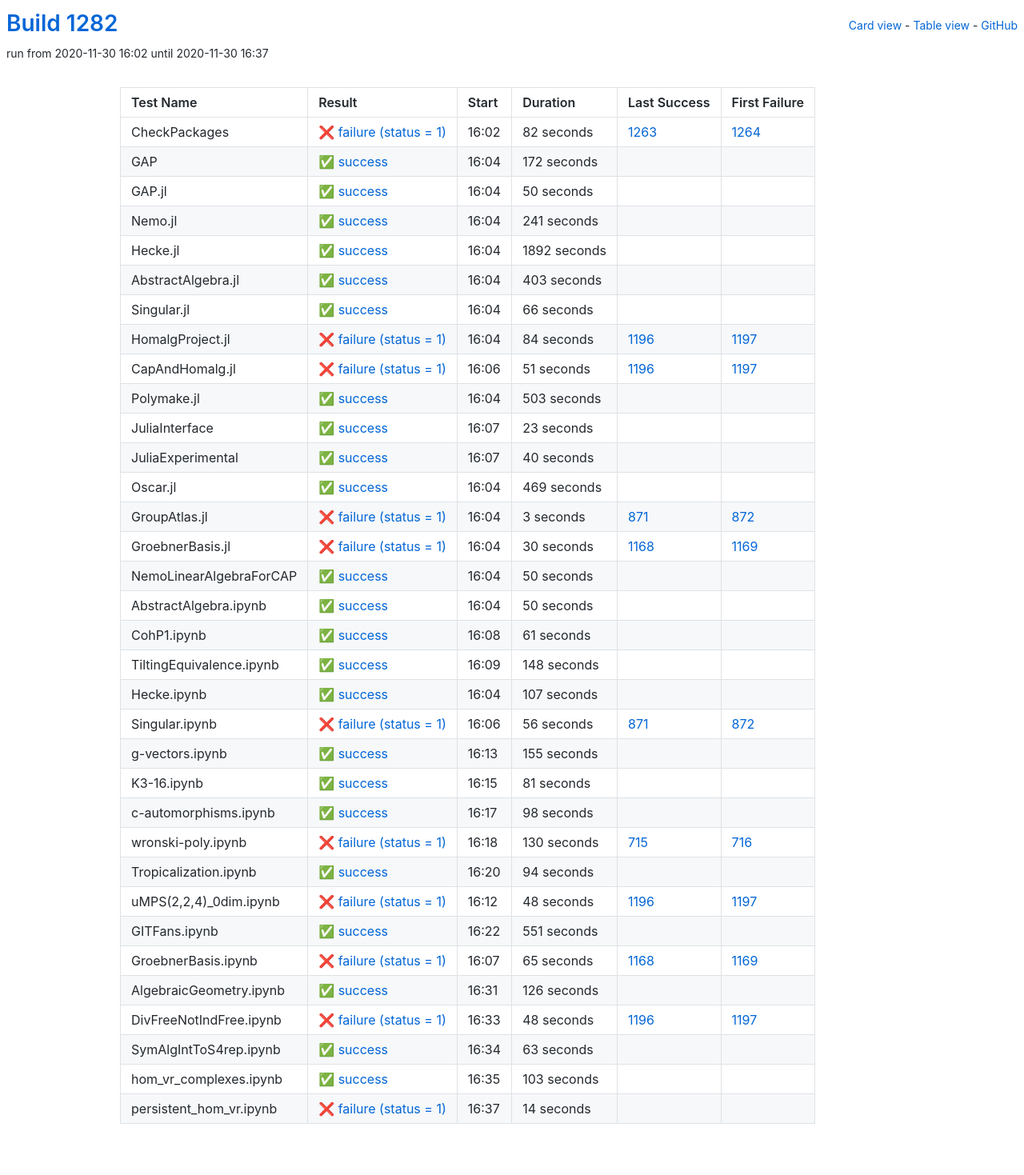
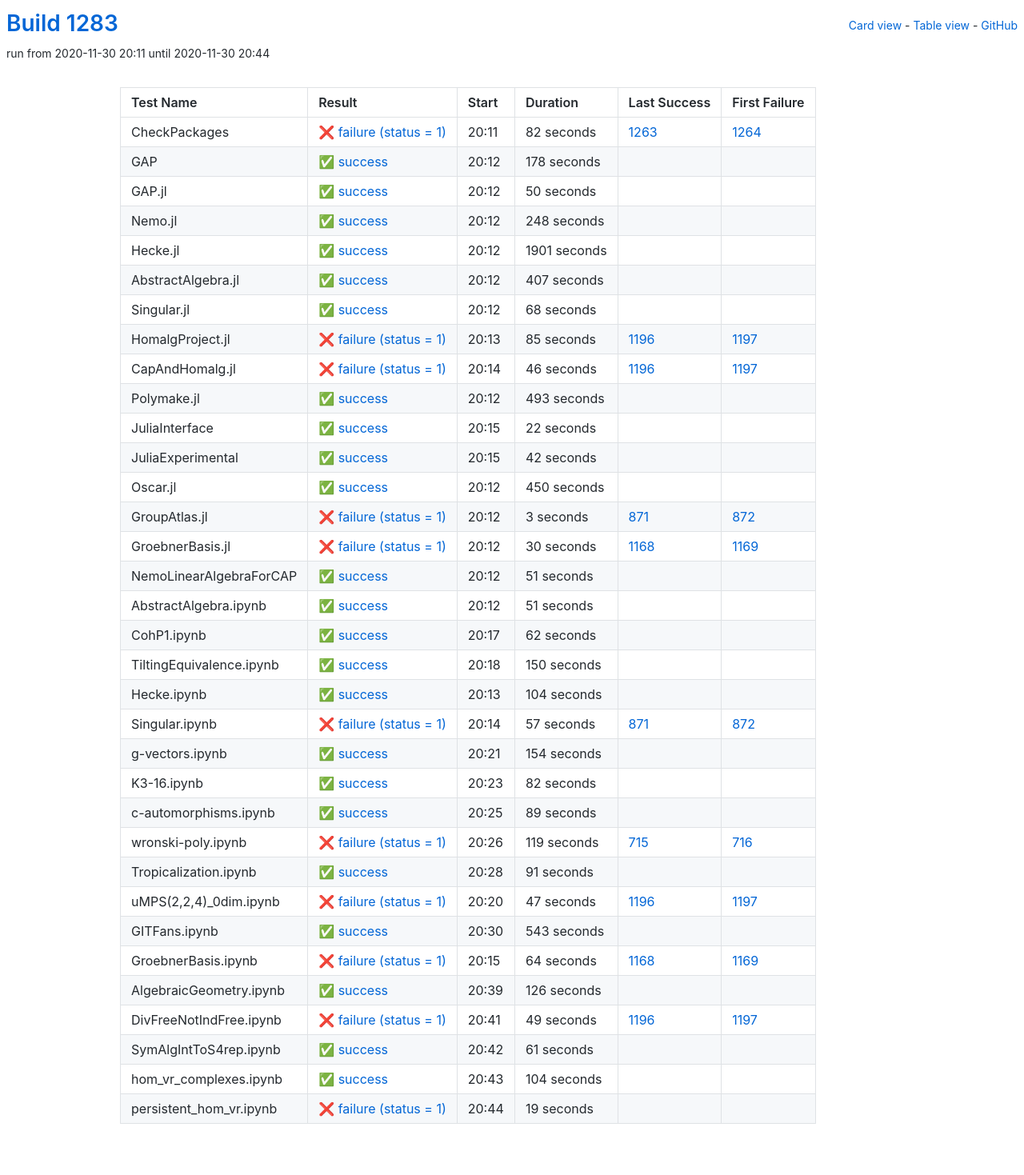
Before and after one commit to oscar-system/oscar-ci-status-stable, a Jekyll site: the page built from table.html, in a window 1280 px wide. Shown: the whole page at 80% size. Built offline with Jekyll 4.4.1, drawn with Linux system fonts in a browser that asks for light colours.

Commit message:
Build #1283

```diff
--- a/_data/ci.yml
+++ b/_data/ci.yml
@@ -1,6 +1,6 @@
 ---
-build: 1282
-build_url: https://oscarci.mathematik.uni-kl.de/job/oscar-stable/1282/
+build: 1283
+build_url: https://oscarci.mathematik.uni-kl.de/job/oscar-stable/1283/
 job: oscar-stable
 organization: oscar-system
 repo: oscar-ci-status-stable
@@ -8,8 +8,8 @@ repourl: https://github.com/oscar-system/oscar-ci-status-stable
 tests:
 - name: CheckPackages
   id: checkpackages
-  log: https://oscarci.mathematik.uni-kl.de/job/oscar-stable/1282/artifact/logs/build-1282/CheckPackages.log
-  start: 2020-11-30 16:02
+  log: https://oscarci.mathematik.uni-kl.de/job/oscar-stable/1283/artifact/logs/build-1283/CheckPackages.log
+  start: 2020-11-30 20:11
   success: false
   exitcode: 1
   status: failure
@@ -20,20 +20,20 @@ tests:
   first_failure_url: https://oscarci.mathematik.uni-kl.de/job/oscar-stable/1264/
 - name: GAP
   id: gap
-  log: https://oscarci.mathematik.uni-kl.de/job/oscar-stable/1282/artifact/logs/build-1282/GAP.log
-  start: 2020-11-30 16:04
+  log: https://oscarci.mathematik.uni-kl.de/job/oscar-stable/1283/artifact/logs/build-1283/GAP.log
+  start: 2020-11-30 20:12
   success: true
   exitcode: 0
   status: success
-  duration: 172
+  duration: 178
   last_success: false
   last_success_url:
   first_failure: false
   first_failure_url:
 - name: GAP.jl
   id: gap-jl
-  log: https://oscarci.mathematik.uni-kl.de/job/oscar-stable/1282/artifact/logs/build-1282/GAP.jl.log
-  start: 2020-11-30 16:04
+  log: https://oscarci.mathematik.uni-kl.de/job/oscar-stable/1283/artifact/logs/build-1283/GAP.jl.log
+  start: 2020-11-30 20:12
   success: true
   exitcode: 0
   status: success
@@ -44,128 +44,128 @@ tests:
   first_failure_url:
 - name: Nemo.jl
   id: nemo-jl
-  log: https://oscarci.mathematik.uni-kl.de/job/oscar-stable/1282/artifact/logs/build-1282/Nemo.jl.log
-  start: 2020-11-30 16:04
+  log: https://oscarci.mathematik.uni-kl.de/job/oscar-stable/1283/artifact/logs/build-1283/Nemo.jl.log
+  start: 2020-11-30 20:12
   success: true
   exitcode: 0
   status: success
-  duration: 241
+  duration: 248
   last_success: false
   last_success_url:
   first_failure: false
   first_failure_url:
 - name: Hecke.jl
   id: hecke-jl
-  log: https://oscarci.mathematik.uni-kl.de/job/oscar-stable/1282/artifact/logs/build-1282/Hecke.jl.log
-  start: 2020-11-30 16:04
+  log: https://oscarci.mathematik.uni-kl.de/job/oscar-stable/1283/artifact/logs/build-1283/Hecke.jl.log
+  start: 2020-11-30 20:12
   success: true
   exitcode: 0
   status: success
-  duration: 1892
+  duration: 1901
   last_success: false
   last_success_url:
   first_failure: false
   first_failure_url:
 - name: AbstractAlgebra.jl
   id: abstractalgebra-jl
-  log: https://oscarci.mathematik.uni-kl.de/job/oscar-stable/1282/artifact/logs/build-1282/AbstractAlgebra.jl.log
-  start: 2020-11-30 16:04
+  log: https://oscarci.mathematik.uni-kl.de/job/oscar-stable/1283/artifact/logs/build-1283/AbstractAlgebra.jl.log
+  start: 2020-11-30 20:12
   success: true
   exitcode: 0
   status: success
-  duration: 403
+  duration: 407
   last_success: false
   last_success_url:
   first_failure: false
   first_failure_url:
 - name: Singular.jl
   id: singular-jl
-  log: https://oscarci.mathematik.uni-kl.de/job/oscar-stable/1282/artifact/logs/build-1282/Singular.jl.log
-  start: 2020-11-30 16:04
+  log: https://oscarci.mathematik.uni-kl.de/job/oscar-stable/1283/artifact/logs/build-1283/Singular.jl.log
+  start: 2020-11-30 20:12
   success: true
   exitcode: 0
   status: success
-  duration: 66
+  duration: 68
   last_success: false
   last_success_url:
   first_failure: false
   first_failure_url:
 - name: HomalgProject.jl
   id: homalgproject-jl
-  log: https://oscarci.mathematik.uni-kl.de/job/oscar-stable/1282/artifact/logs/build-1282/HomalgProject.jl.log
-  start: 2020-11-30 16:04
+  log: https://oscarci.mathematik.uni-kl.de/job/oscar-stable/1283/artifact/logs/build-1283/HomalgProject.jl.log
+  start: 2020-11-30 20:13
   success: false
   exitcode: 1
   status: failure
-  duration: 84
+  duration: 85
   last_success: 1196
   last_success_url: https://oscarci.mathematik.uni-kl.de/job/oscar-stable/1196/
   first_failure: 1197
   first_failure_url: https://oscarci.mathematik.uni-kl.de/job/oscar-stable/1197/
 - name: CapAndHomalg.jl
   id: capandhomalg-jl
-  log: https://oscarci.mathematik.uni-kl.de/job/oscar-stable/1282/artifact/logs/build-1282/CapAndHomalg.jl.log
-  start: 2020-11-30 16:06
+  log: https://oscarci.mathematik.uni-kl.de/job/oscar-stable/1283/artifact/logs/build-1283/CapAndHomalg.jl.log
+  start: 2020-11-30 20:14
   success: false
   exitcode: 1
   status: failure
-  duration: 51
+  duration: 46
   last_success: 1196
   last_success_url: https://oscarci.mathematik.uni-kl.de/job/oscar-stable/1196/
   first_failure: 1197
   first_failure_url: https://oscarci.mathematik.uni-kl.de/job/oscar-stable/1197/
 - name: Polymake.jl
   id: polymake-jl
-  log: https://oscarci.mathematik.uni-kl.de/job/oscar-stable/1282/artifact/logs/build-1282/Polymake.jl.log
-  start: 2020-11-30 16:04
+  log: https://oscarci.mathematik.uni-kl.de/job/oscar-stable/1283/artifact/logs/build-1283/Polymake.jl.log
+  start: 2020-11-30 20:12
   success: true
   exitcode: 0
   status: success
-  duration: 503
+  duration: 493
   last_success: false
   last_success_url:
   first_failure: false
   first_failure_url:
 - name: JuliaInterface
   id: juliainterface
-  log: https://oscarci.mathematik.uni-kl.de/job/oscar-stable/1282/artifact/logs/build-1282/JuliaInterface.log
-  start: 2020-11-30 16:07
+  log: https://oscarci.mathematik.uni-kl.de/job/oscar-stable/1283/artifact/logs/build-1283/JuliaInterface.log
+  start: 2020-11-30 20:15
   success: true
   exitcode: 0
   status: success
-  duration: 23
+  duration: 22
   last_success: false
   last_success_url:
   first_failure: false
   first_failure_url:
 - name: JuliaExperimental
   id: juliaexperimental
-  log: https://oscarci.mathematik.uni-kl.de/job/oscar-stable/1282/artifact/logs/build-1282/JuliaExperimental.log
-  start: 2020-11-30 16:07
+  log: https://oscarci.mathematik.uni-kl.de/job/oscar-stable/1283/artifact/logs/build-1283/JuliaExperimental.log
+  start: 2020-11-30 20:15
   success: true
   exitcode: 0
   status: success
-  duration: 40
+  duration: 42
   last_success: false
   last_success_url:
   first_failure: false
   first_failure_url:
 - name: Oscar.jl
   id: oscar-jl
-  log: https://oscarci.mathematik.uni-kl.de/job/oscar-stable/1282/artifact/logs/build-1282/Oscar.jl.log
-  start: 2020-11-30 16:04
+  log: https://oscarci.mathematik.uni-kl.de/job/oscar-stable/1283/artifact/logs/build-1283/Oscar.jl.log
+  start: 2020-11-30 20:12
   success: true
   exitcode: 0
   status: success
-  duration: 469
+  duration: 450
   last_success: false
   last_success_url:
   first_failure: false
   first_failure_url:
 - name: GroupAtlas.jl
   id: groupatlas-jl
-  log: https://oscarci.mathematik.uni-kl.de/job/oscar-stable/1282/artifact/logs/build-1282/GroupAtlas.jl.log
-  start: 2020-11-30 16:04
+  log: https://oscarci.mathematik.uni-kl.de/job/oscar-stable/1283/artifact/logs/build-1283/GroupAtlas.jl.log
+  start: 2020-11-30 20:12
   success: false
   exitcode: 1
   status: failure
@@ -176,8 +176,8 @@ tests:
   first_failure_url: https://oscarci.mathematik.uni-kl.de/job/oscar-stable/872/
 - name: GroebnerBasis.jl
   id: groebnerbasis-jl
-  log: https://oscarci.mathematik.uni-kl.de/job/oscar-stable/1282/artifact/logs/build-1282/GroebnerBasis.jl.log
-  start: 2020-11-30 16:04
+  log: https://oscarci.mathematik.uni-kl.de/job/oscar-stable/1283/artifact/logs/build-1283/GroebnerBasis.jl.log
+  start: 2020-11-30 20:12
   success: false
   exitcode: 1
   status: failure
@@ -188,176 +188,176 @@ tests:
   first_failure_url: https://oscarci.mathematik.uni-kl.de/job/oscar-stable/1169/
 - name: NemoLinearAlgebraForCAP
   id: nemolinearalgebraforcap
-  log: https://oscarci.mathematik.uni-kl.de/job/oscar-stable/1282/artifact/logs/build-1282/NemoLinearAlgebraForCAP.log
-  start: 2020-11-30 16:04
+  log: https://oscarci.mathematik.uni-kl.de/job/oscar-stable/1283/artifact/logs/build-1283/NemoLinearAlgebraForCAP.log
+  start: 2020-11-30 20:12
   success: true
   exitcode: 0
   status: success
-  duration: 50
+  duration: 51
   last_success: false
   last_success_url:
   first_failure: false
   first_failure_url:
 - name: AbstractAlgebra.ipynb
   id: abstractalgebra-ipynb
-  log: https://oscarci.mathematik.uni-kl.de/job/oscar-stable/1282/artifact/logs/build-1282/AbstractAlgebra.ipynb.log
-  start: 2020-11-30 16:04
+  log: https://oscarci.mathematik.uni-kl.de/job/oscar-stable/1283/artifact/logs/build-1283/AbstractAlgebra.ipynb.log
+  start: 2020-11-30 20:12
   success: true
   exitcode: 0
   status: success
-  duration: 50
+  duration: 51
   last_success: false
   last_success_url:
   first_failure: false
   first_failure_url:
 - name: CohP1.ipynb
   id: cohp1-ipynb
-  log: https://oscarci.mathematik.uni-kl.de/job/oscar-stable/1282/artifact/logs/build-1282/CohP1.ipynb.log
-  start: 2020-11-30 16:08
+  log: https://oscarci.mathematik.uni-kl.de/job/oscar-stable/1283/artifact/logs/build-1283/CohP1.ipynb.log
+  start: 2020-11-30 20:17
   success: true
   exitcode: 0
   status: success
-  duration: 61
+  duration: 62
   last_success: false
   last_success_url:
   first_failure: false
   first_failure_url:
 - name: TiltingEquivalence.ipynb
   id: tiltingequivalence-ipynb
-  log: https://oscarci.mathematik.uni-kl.de/job/oscar-stable/1282/artifact/logs/build-1282/TiltingEquivalence.ipynb.log
-  start: 2020-11-30 16:09
+  log: https://oscarci.mathematik.uni-kl.de/job/oscar-stable/1283/artifact/logs/build-1283/TiltingEquivalence.ipynb.log
+  start: 2020-11-30 20:18
   success: true
   exitcode: 0
   status: success
-  duration: 148
+  duration: 150
   last_success: false
   last_success_url:
   first_failure: false
   first_failure_url:
 - name: Hecke.ipynb
   id: hecke-ipynb
-  log: https://oscarci.mathematik.uni-kl.de/job/oscar-stable/1282/artifact/logs/build-1282/Hecke.ipynb.log
-  start: 2020-11-30 16:04
+  log: https://oscarci.mathematik.uni-kl.de/job/oscar-stable/1283/artifact/logs/build-1283/Hecke.ipynb.log
+  start: 2020-11-30 20:13
   success: true
   exitcode: 0
   status: success
-  duration: 107
+  duration: 104
   last_success: false
   last_success_url:
   first_failure: false
   first_failure_url:
 - name: Singular.ipynb
   id: singular-ipynb
-  log: https://oscarci.mathematik.uni-kl.de/job/oscar-stable/1282/artifact/logs/build-1282/Singular.ipynb.log
-  start: 2020-11-30 16:06
+  log: https://oscarci.mathematik.uni-kl.de/job/oscar-stable/1283/artifact/logs/build-1283/Singular.ipynb.log
+  start: 2020-11-30 20:14
   success: false
   exitcode: 1
   status: failure
-  duration: 56
+  duration: 57
   last_success: 871
   last_success_url: https://oscarci.mathematik.uni-kl.de/job/oscar-stable/871/
   first_failure: 872
   first_failure_url: https://oscarci.mathematik.uni-kl.de/job/oscar-stable/872/
 - name: g-vectors.ipynb
   id: g-vectors-ipynb
-  log: https://oscarci.mathematik.uni-kl.de/job/oscar-stable/1282/artifact/logs/build-1282/g-vectors.ipynb.log
-  start: 2020-11-30 16:13
+  log: https://oscarci.mathematik.uni-kl.de/job/oscar-stable/1283/artifact/logs/build-1283/g-vectors.ipynb.log
+  start: 2020-11-30 20:21
   success: true
   exitcode: 0
   status: success
-  duration: 155
+  duration: 154
   last_success: false
   last_success_url:
   first_failure: false
   first_failure_url:
 - name: K3-16.ipynb
   id: k3-16-ipynb
-  log: https://oscarci.mathematik.uni-kl.de/job/oscar-stable/1282/artifact/logs/build-1282/K3-16.ipynb.log
-  start: 2020-11-30 16:15
+  log: https://oscarci.mathematik.uni-kl.de/job/oscar-stable/1283/artifact/logs/build-1283/K3-16.ipynb.log
+  start: 2020-11-30 20:23
   success: true
   exitcode: 0
   status: success
-  duration: 81
+  duration: 82
   last_success: false
   last_success_url:
   first_failure: false
   first_failure_url:
 - name: c-automorphisms.ipynb
   id: c-automorphisms-ipynb
-  log: https://oscarci.mathematik.uni-kl.de/job/oscar-stable/1282/artifact/logs/build-1282/c-automorphisms.ipynb.log
-  start: 2020-11-30 16:17
+  log: https://oscarci.mathematik.uni-kl.de/job/oscar-stable/1283/artifact/logs/build-1283/c-automorphisms.ipynb.log
+  start: 2020-11-30 20:25
   success: true
   exitcode: 0
   status: success
-  duration: 98
+  duration: 89
   last_success: false
   last_success_url:
   first_failure: false
   first_failure_url:
 - name: wronski-poly.ipynb
   id: wronski-poly-ipynb
-  log: https://oscarci.mathematik.uni-kl.de/job/oscar-stable/1282/artifact/logs/build-1282/wronski-poly.ipynb.log
-  start: 2020-11-30 16:18
+  log: https://oscarci.mathematik.uni-kl.de/job/oscar-stable/1283/artifact/logs/build-1283/wronski-poly.ipynb.log
+  start: 2020-11-30 20:26
   success: false
   exitcode: 1
   status: failure
-  duration: 130
+  duration: 119
   last_success: 715
   last_success_url: https://oscarci.mathematik.uni-kl.de/job/oscar-stable/715/
   first_failure: 716
   first_failure_url: https://oscarci.mathematik.uni-kl.de/job/oscar-stable/716/
 - name: Tropicalization.ipynb
   id: tropicalization-ipynb
-  log: https://oscarci.mathematik.uni-kl.de/job/oscar-stable/1282/artifact/logs/build-1282/Tropicalization.ipynb.log
-  start: 2020-11-30 16:20
+  log: https://oscarci.mathematik.uni-kl.de/job/oscar-stable/1283/artifact/logs/build-1283/Tropicalization.ipynb.log
+  start: 2020-11-30 20:28
   success: true
   exitcode: 0
   status: success
-  duration: 94
+  duration: 91
   last_success: false
   last_success_url:
   first_failure: false
   first_failure_url:
 - name: uMPS(2,2,4)_0dim.ipynb
   id: umps-2-2-4-0dim-ipynb
-  log: https://oscarci.mathematik.uni-kl.de/job/oscar-stable/1282/artifact/logs/build-1282/uMPS-2-2-4-_0dim.ipynb.log
-  start: 2020-11-30 16:12
+  log: https://oscarci.mathematik.uni-kl.de/job/oscar-stable/1283/artifact/logs/build-1283/uMPS-2-2-4-_0dim.ipynb.log
+  start: 2020-11-30 20:20
   success: false
   exitcode: 1
   status: failure
-  duration: 48
+  duration: 47
   last_success: 1196
   last_success_url: https://oscarci.mathematik.uni-kl.de/job/oscar-stable/1196/
   first_failure: 1197
   first_failure_url: https://oscarci.mathematik.uni-kl.de/job/oscar-stable/1197/
 - name: GITFans.ipynb
   id: gitfans-ipynb
-  log: https://oscarci.mathematik.uni-kl.de/job/oscar-stable/1282/artifact/logs/build-1282/GITFans.ipynb.log
-  start: 2020-11-30 16:22
+  log: https://oscarci.mathematik.uni-kl.de/job/oscar-stable/1283/artifact/logs/build-1283/GITFans.ipynb.log
+  start: 2020-11-30 20:30
   success: true
   exitcode: 0
   status: success
-  duration: 551
+  duration: 543
   last_success: false
   last_success_url:
   first_failure: false
   first_failure_url:
 - name: GroebnerBasis.ipynb
   id: groebnerbasis-ipynb
-  log: https://oscarci.mathematik.uni-kl.de/job/oscar-stable/1282/artifact/logs/build-1282/GroebnerBasis.ipynb.log
-  start: 2020-11-30 16:07
+  log: https://oscarci.mathematik.uni-kl.de/job/oscar-stable/1283/artifact/logs/build-1283/GroebnerBasis.ipynb.log
+  start: 2020-11-30 20:15
   success: false
   exitcode: 1
   status: failure
-  duration: 65
+  duration: 64
   last_success: 1168
   last_success_url: https://oscarci.mathematik.uni-kl.de/job/oscar-stable/1168/
   first_failure: 1169
   first_failure_url: https://oscarci.mathematik.uni-kl.de/job/oscar-stable/1169/
 - name: AlgebraicGeometry.ipynb
   id: algebraicgeometry-ipynb
-  log: https://oscarci.mathematik.uni-kl.de/job/oscar-stable/1282/artifact/logs/build-1282/AlgebraicGeometry.ipynb.log
-  start: 2020-11-30 16:31
+  log: https://oscarci.mathematik.uni-kl.de/job/oscar-stable/1283/artifact/logs/build-1283/AlgebraicGeometry.ipynb.log
+  start: 2020-11-30 20:39
   success: true
   exitcode: 0
   status: success
@@ -368,48 +368,48 @@ tests:
   first_failure_url:
 - name: DivFreeNotIndFree.ipynb
   id: divfreenotindfree-ipynb
-  log: https://oscarci.mathematik.uni-kl.de/job/oscar-stable/1282/artifact/logs/build-1282/DivFreeNotIndFree.ipynb.log
-  start: 2020-11-30 16:33
+  log: https://oscarci.mathematik.uni-kl.de/job/oscar-stable/1283/artifact/logs/build-1283/DivFreeNotIndFree.ipynb.log
+  start: 2020-11-30 20:41
   success: false
   exitcode: 1
   status: failure
-  duration: 48
+  duration: 49
   last_success: 1196
   last_success_url: https://oscarci.mathematik.uni-kl.de/job/oscar-stable/1196/
   first_failure: 1197
   first_failure_url: https://oscarci.mathematik.uni-kl.de/job/oscar-stable/1197/
 - name: SymAlgIntToS4rep.ipynb
   id: symalginttos4rep-ipynb
-  log: https://oscarci.mathematik.uni-kl.de/job/oscar-stable/1282/artifact/logs/build-1282/SymAlgIntToS4rep.ipynb.log
-  start: 2020-11-30 16:34
+  log: https://oscarci.mathematik.uni-kl.de/job/oscar-stable/1283/artifact/logs/build-1283/SymAlgIntToS4rep.ipynb.log
+  start: 2020-11-30 20:42
   success: true
   exitcode: 0
   status: success
-  duration: 63
+  duration: 61
   last_success: false
   last_success_url:
   first_failure: false
   first_failure_url:
 - name: hom_vr_complexes.ipynb
   id: hom-vr-complexes-ipynb
-  log: https://oscarci.mathematik.uni-kl.de/job/oscar-stable/1282/artifact/logs/build-1282/hom_vr_complexes.ipynb.log
-  start: 2020-11-30 16:35
+  log: https://oscarci.mathematik.uni-kl.de/job/oscar-stable/1283/artifact/logs/build-1283/hom_vr_complexes.ipynb.log
+  start: 2020-11-30 20:43
   success: true
   exitcode: 0
   status: success
-  duration: 103
+  duration: 104
   last_success: false
   last_success_url:
   first_failure: false
   first_failure_url:
 - name: persistent_hom_vr.ipynb
   id: persistent-hom-vr-ipynb
-  log: https://oscarci.mathematik.uni-kl.de/job/oscar-stable/1282/artifact/logs/build-1282/persistent_hom_vr.ipynb.log
-  start: 2020-11-30 16:37
+  log: https://oscarci.mathematik.uni-kl.de/job/oscar-stable/1283/artifact/logs/build-1283/persistent_hom_vr.ipynb.log
+  start: 2020-11-30 20:44
   success: false
   exitcode: 1
   status: failure
-  duration: 14
+  duration: 19
   last_success: false
   last_success_url:
   first_failure: false
```
Also changed, not shown: README.md.
